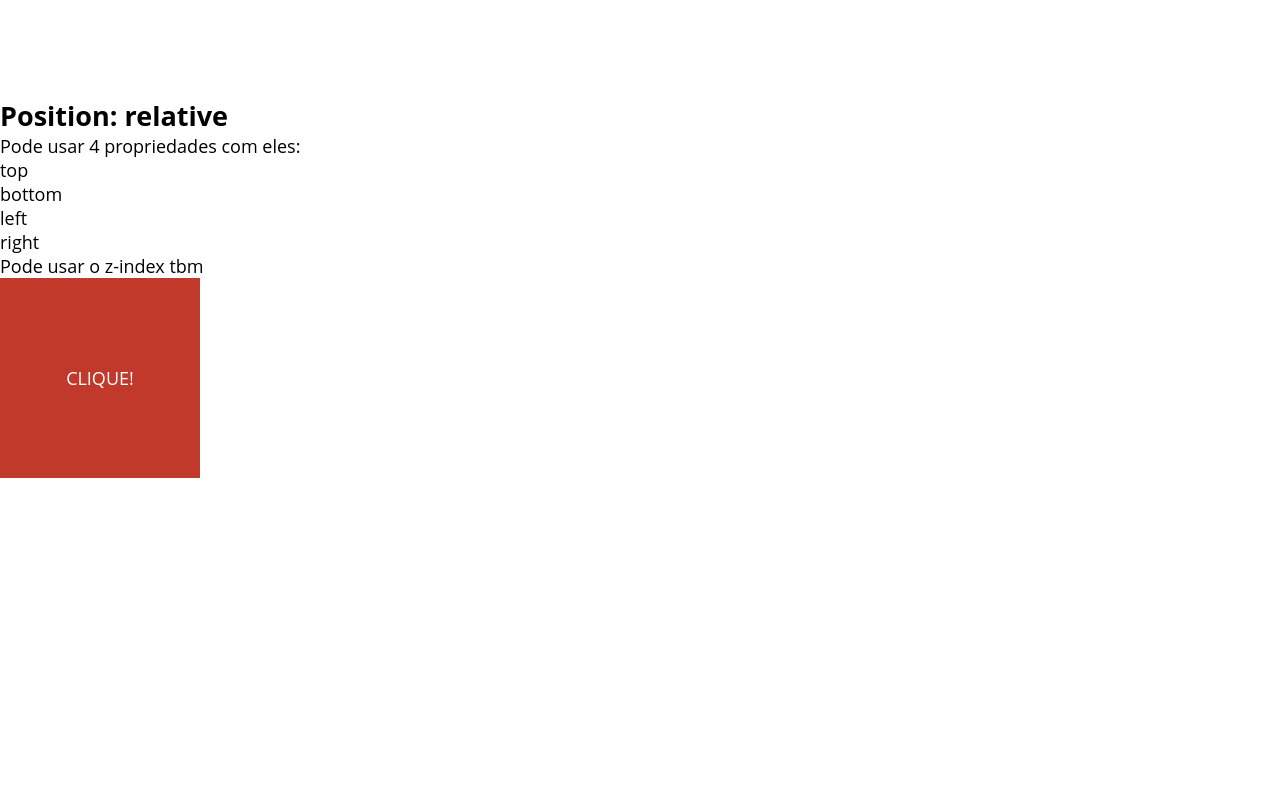
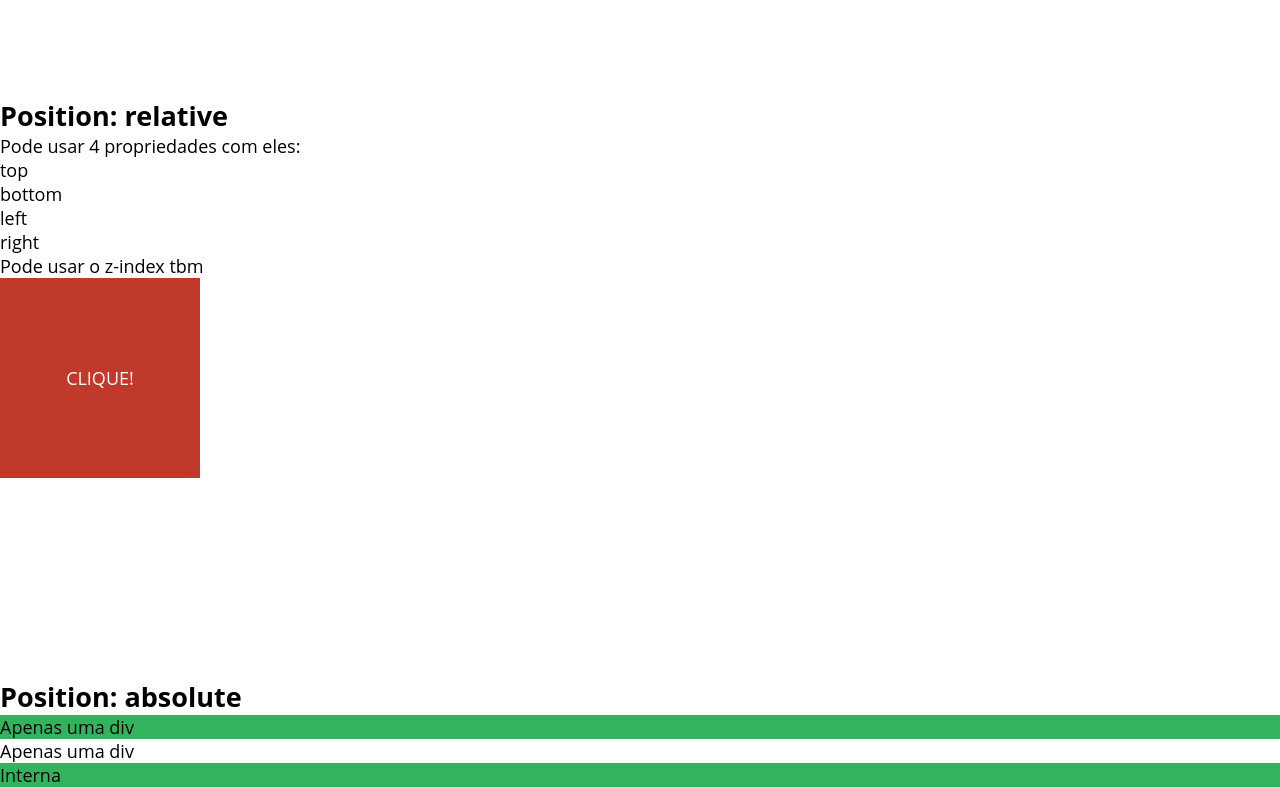
Before and after one commit to Keemluvr/display-float-position, a plain HTML site: page index.html in a window 1280 px wide. Shown: the part 1899-2686 px from the top of the page. Before the commit the page ends 2577 px from the top, so only its background shows below. Drawn offline with Linux system fonts and the light colour scheme.

Commit message:
html position absolute

```diff
--- a/index.html
+++ b/index.html
@@ -102,6 +102,19 @@
         Clique!
     </div>
 
+    <h2>Position: absolute</h2>
+    <p></p>
+    <div class="elementExamplePositionAbsolute elementExamplePositionRelative_first">
+        Apenas uma div
+    </div>
+    <div class="elementExamplePositionAbsolute elementExamplePositionRelative_second">
+        Apenas uma div
+    </div>
+    <div class="elementExamplePositionAbsolute elementExamplePositionRelative_first">
+        <div class="elementExample-internal">Interna</div>
+    </div>
+
+
 
     <script src="js/position.js"></script>
 </body>
```
Also changed, not shown: css/absolute.css (added), css/fixed.css (added).
